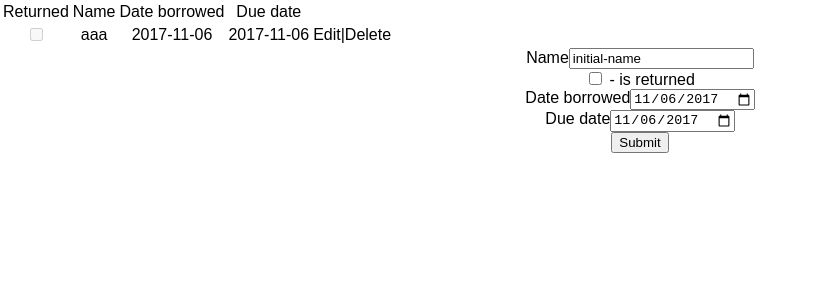
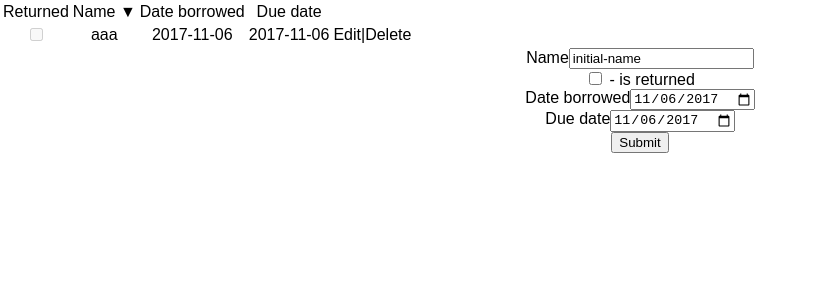
Before and after one commit to kranux/playing-with-react, a React (Create React App) app: page / in a window 1280 px wide. Shown: the top 300 px of the page, without its empty margins (0-814 px from the left). Built offline with nearby package versions, Linux system fonts and the light colour scheme.

Commit message:
Added table sort markers;

```diff
--- a/src/App.js
+++ b/src/App.js
@@ -25,9 +25,13 @@ class App extends Component {
           name: 'aaa',
         }
       ],
-      delete: undefined
+      delete: undefined,
+      sort: {
+        name: -1
+      }
     };
 
+    this.changeSort = this.changeSort.bind(this);
     this.deleteElement = this.deleteElement.bind(this);
     this.elementUpdated = this.elementUpdated.bind(this);
     this.hideDeleteDialog = this.hideDeleteDialog.bind(this);
@@ -88,12 +92,22 @@ class App extends Component {
     });
   }
 
+  changeSort(fieldName, order) {
+    this.setState({
+      sort: {
+        [fieldName]: order
+      }
+    });
+  }
+
   render() {
     return (
       <div className="App">
         <ListOfDebts
+          changeSort={this.changeSort}
           showDeleteForm={this.showDeleteForm}
           showEditForm={this.showEditForm}
+          sort={this.state.sort}
           value={this.state.debts}
         />
         <DebtForm
--- a/src/list-of-debts/list-of-debts.jsx
+++ b/src/list-of-debts/list-of-debts.jsx
@@ -3,15 +3,40 @@ import React from 'react';
 import {formatTime} from '../utils';
 
 export default class ListOfDebts extends React.Component {
+
+  constructor(props) {
+    super(props);
+
+    this.toggleSort = this.toggleSort.bind(this);
+    this.renderSortMarker = this.renderSortMarker.bind(this);
+  }
+
+  toggleSort(fieldName) {
+    const sortDirection = this.props.sort[fieldName];
+    this.props.changeSort(fieldName, sortDirection ? -sortDirection : 1);
+  }
+
+  renderSortMarker(fieldName) {
+    const sortDirection = this.props.sort[fieldName];
+    if (sortDirection) {
+      return sortDirection > 0 ? '\u25B2' : '\u25BC';
+    }
+    return null;
+  }
+
   render() {
     return (
       <table>
         <thead>
           <tr>
-            <td>Returned</td>
-            <td>Name</td>
-            <td>Date borrowed</td>
-            <td>Due date</td>
+            <td onClick={() => this.toggleSort('isReturned')}
+            >Returned {this.renderSortMarker('isReturned')}</td>
+            <td onClick={() => this.toggleSort('name')}
+            >Name {this.renderSortMarker('name')}</td>
+            <td onClick={() => this.toggleSort('dateBorrowed')}
+            >Date borrowed {this.renderSortMarker('dateBorrowed')}</td>
+            <td onClick={() => this.toggleSort('dueDate')}
+            >Due date {this.renderSortMarker('dueDate')}</td>
             <td></td>
           </tr>
         </thead>
```
